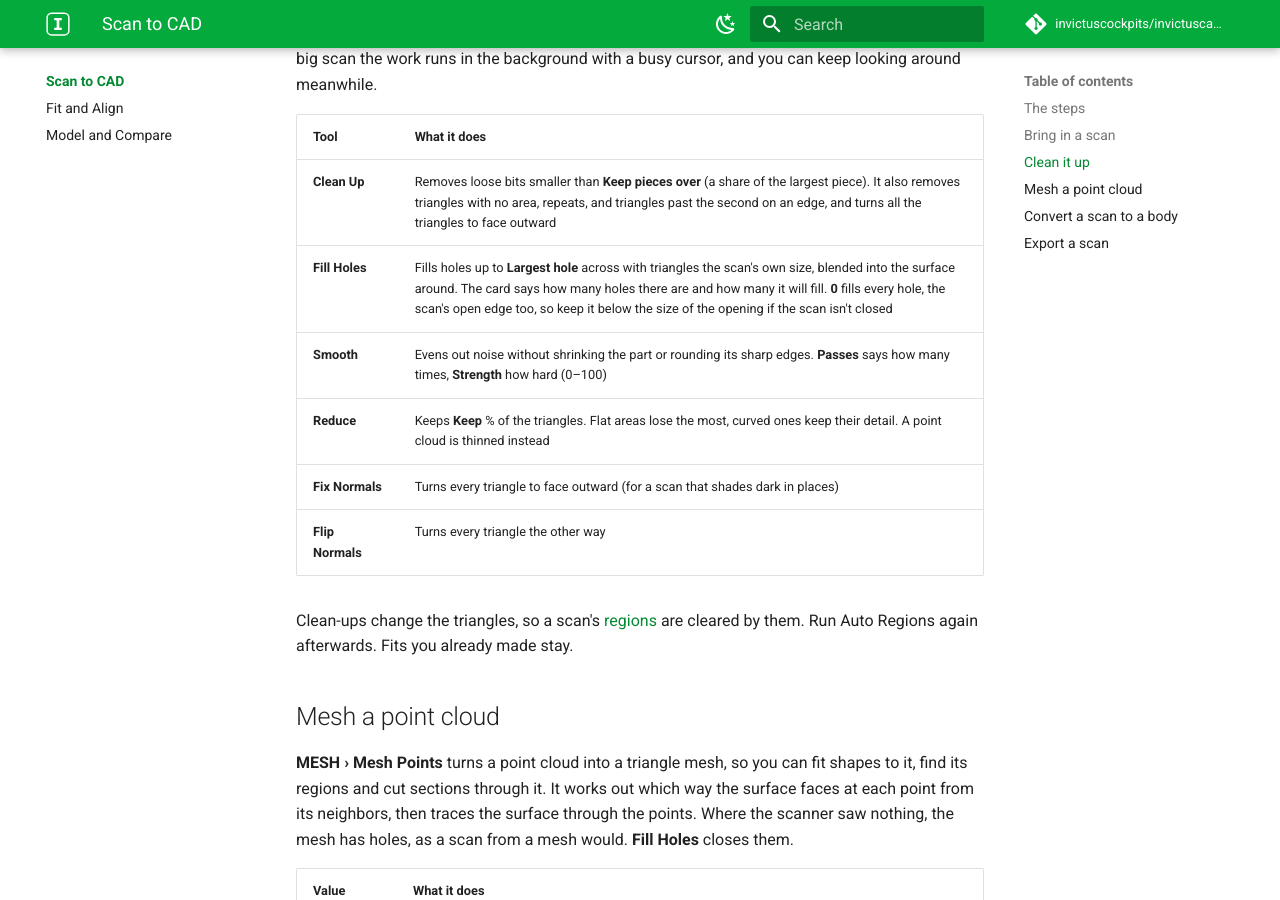
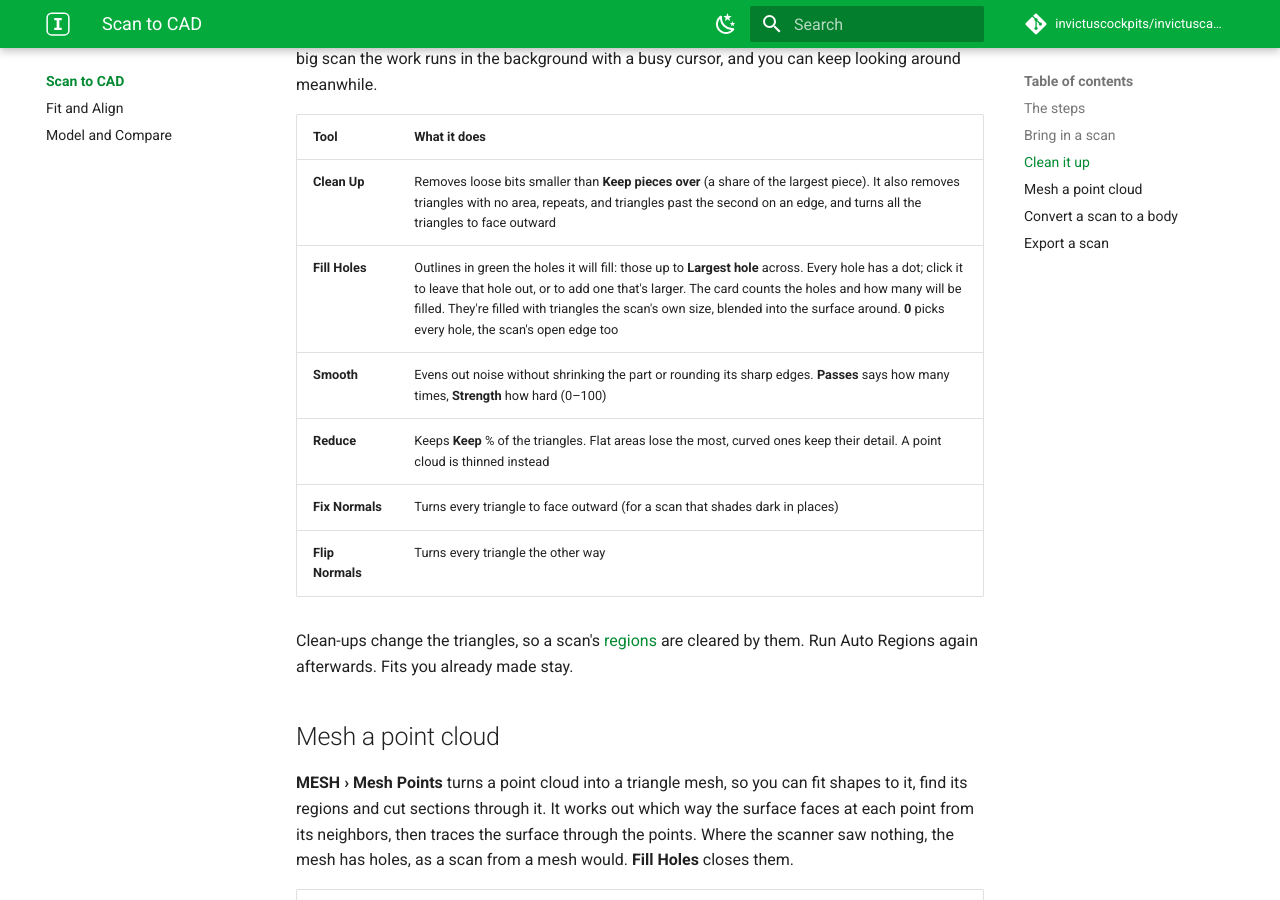
Before and after one commit to invictuscockpits/invictuscad-docs, an MkDocs documentation site: the page built from docs/scan/index.md, in a window 1280 px wide and 900 px high, scrolled down 1966 px. Built offline with MkDocs 1.6.1 and Material for MkDocs 9.7.7, drawn with Linux system fonts in a browser that asks for light colours; comment, search, counter and statistics services are not loaded.

Commit message:
Fill Holes: choose the holes

```diff
--- a/docs/scan/index.md
+++ b/docs/scan/index.md
@@ -64,7 +64,7 @@ around meanwhile.
 | Tool | What it does |
 |---|---|
 | **Clean Up** | Removes loose bits smaller than **Keep pieces over** (a share of the largest piece). It also removes triangles with no area, repeats, and triangles past the second on an edge, and turns all the triangles to face outward |
-| **Fill Holes** | Fills holes up to **Largest hole** across with triangles the scan's own size, blended into the surface around. The card says how many holes there are and how many it will fill. **0** fills every hole, the scan's open edge too, so keep it below the size of the opening if the scan isn't closed |
+| **Fill Holes** | Outlines in green the holes it will fill: those up to **Largest hole** across. Every hole has a dot; click it to leave that hole out, or to add one that's larger. The card counts the holes and how many will be filled. They're filled with triangles the scan's own size, blended into the surface around. **0** picks every hole, the scan's open edge too |
 | **Smooth** | Evens out noise without shrinking the part or rounding its sharp edges. **Passes** says how many times, **Strength** how hard (0–100) |
 | **Reduce** | Keeps **Keep** % of the triangles. Flat areas lose the most, curved ones keep their detail. A point cloud is thinned instead |
 | **Fix Normals** | Turns every triangle to face outward (for a scan that shades dark in places) |
```
